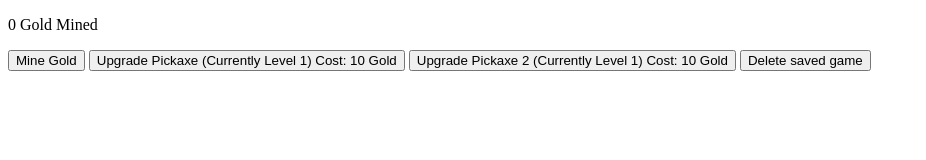
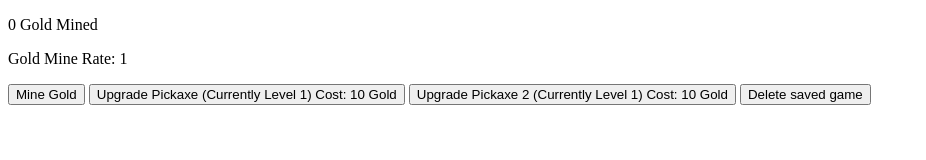
Before and after one commit to cornezen/idle-miner, a plain HTML site: page index.html in a window 1280 px wide. Shown: the whole page, without its empty margins (0-926 px from the left). Drawn offline with Linux system fonts and the light colour scheme.

Commit message:
Update index.html
Display gold mine rate

```diff
--- a/index.html
+++ b/index.html
@@ -7,6 +7,7 @@
   </head>
   <body>
     <p id="goldMined">0 Gold Mined</p>
+    <p id="goldMineRate">Gold Mine Rate: 1</p>
     <button onclick="mineGold()">Mine Gold</button>
     <button onclick="buyGoldPerClick()" id="perClickUpgrade">Upgrade Pickaxe (Currently Level 1) Cost: 10 Gold</button>
     <button onclick="buyGoldPerClick2()" id="perClickUpgrade2">Upgrade Pickaxe 2 (Currently Level 1) Cost: 10 Gold</button>
```
